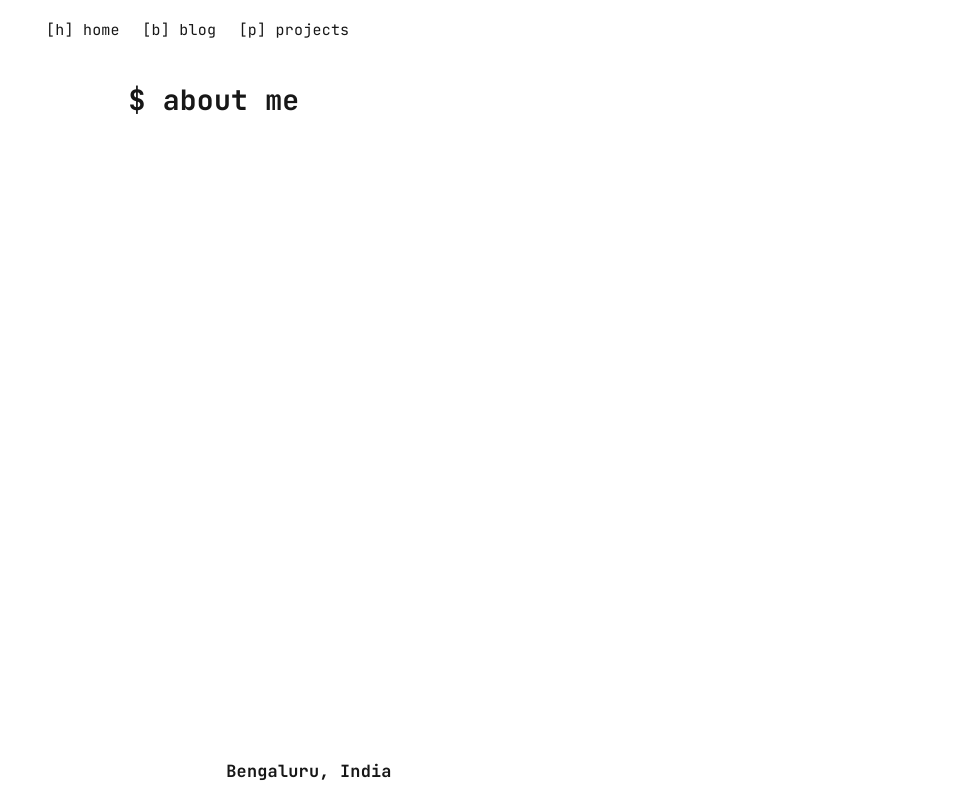
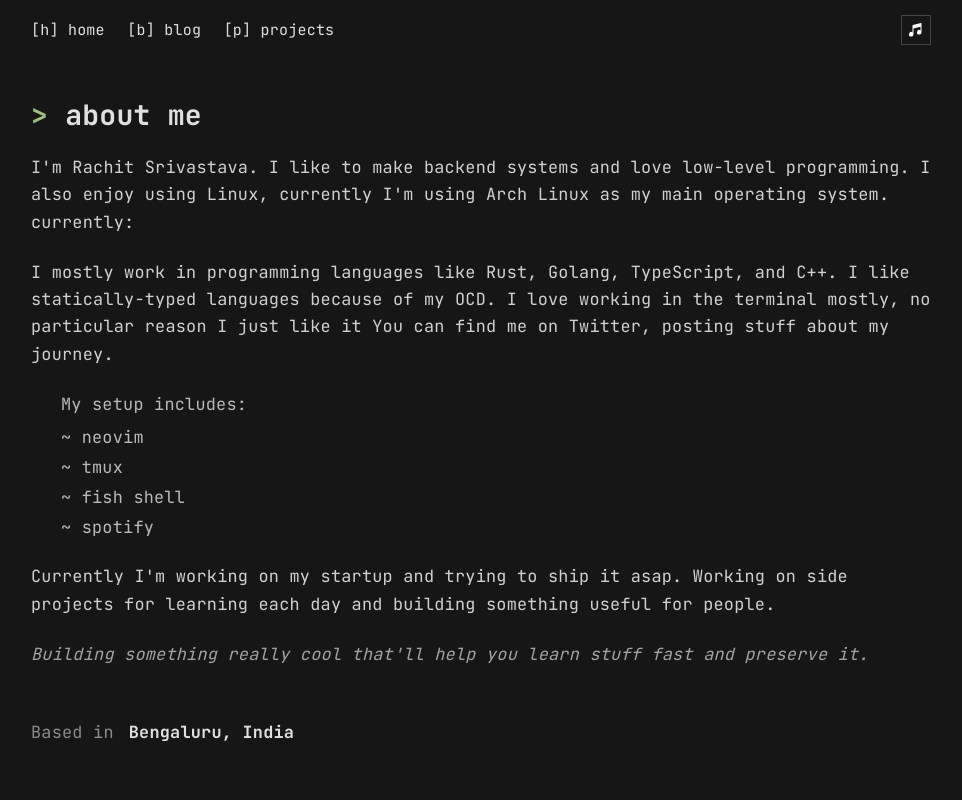
Before and after one commit to Ethics03/rachitt.dev, a Next.js app: page /about in a window 1280 px wide. Shown: the whole page, without its empty margins (159-1121 px from the left). Built offline with nearby package versions, Linux system fonts and the light colour scheme.

Commit message:
refactor: removed some animations and content change

```diff
--- a/src/app/about/page.tsx
+++ b/src/app/about/page.tsx
@@ -1,29 +1,17 @@
-"use client";
-import { motion } from "framer-motion";
-import ScrambleText from "../components/ScrambleText";
-
 export default function About() {
   return (
-  <div className="h-full flex items-start md:items-center md:justify-center pt-6 pl-4 w-full">
-      <div className="flex flex-col gap-6 w-full max-w-md md:max-w-3xl">
-        <motion.h1
-          className="text-3xl font-bold"
-          initial={{ opacity: 0, x: -20 }}
-          animate={{ opacity: 1, x: 0 }}
-        >
-          <ScrambleText text="$ about me" />
-        </motion.h1>
+    <div className="flex items-center pt-10">
+      <div className="flex flex-col gap-6 w-full">
+        <h1 className="text-3xl font-bold">
+          <span className="text-accent">&gt;</span> about me
+        </h1>
 
-        <motion.div
-          initial={{ opacity: 0 }}
-          animate={{ opacity: 1 }}
-          transition={{ delay: 0.3 }}
-          className="text-lg text-white/80 leading-relaxed space-y-6"
-        >
+        <div className="text-lg text-white/80 leading-relaxed space-y-6">
           <p>
             I'm Rachit Srivastava. I like to make backend systems and love
             low-level programming. I also enjoy using Linux, currently I'm using
             Arch Linux as my main operating system.
+            currently:
           </p>
 
           <p>
@@ -54,17 +42,12 @@ export default function About() {
             Building something really cool that'll help you learn stuff fast and
             preserve it.
           </p>
-        </motion.div>
+        </div>
 
-        <motion.div
-          initial={{ opacity: 0, y: 20 }}
-          animate={{ opacity: 1, y: 0 }}
-          transition={{ delay: 0.6 }}
-          className="mt-8 flex gap-4 text-lg"
-        >
+        <div className="mt-8 flex gap-4 text-lg">
           <span className="text-white/50">Based in</span>
           <span className="font-bold">Bengaluru, India </span>
-        </motion.div>
+        </div>
       </div>
     </div>
   );
--- a/src/app/components/Header.tsx
+++ b/src/app/components/Header.tsx
@@ -12,10 +12,7 @@ export default function Header() {
         <Link href="/blog" className="hover:text-accent transition-colors">
           [b] blog
         </Link>
-        <Link
-          href="/projects"
-          className="hover:text-accent transition-colors"
-        >
+        <Link href="/projects" className="hover:text-accent transition-colors">
           [p] projects
         </Link>
       </div>
--- a/src/app/components/blogSection.tsx
+++ b/src/app/components/blogSection.tsx
@@ -1,4 +1,5 @@
 import Link from "next/link";
+import { ArrowRight } from "lucide-react";
 import getPostMetaData from "./getPostMetadata";
 
 const posts = getPostMetaData()
@@ -8,7 +9,7 @@ const posts = getPostMetaData()
 export default function BlogSection() {
   return (
     <div className="mb-12">
-      <h2 className="font-bold mb-6 text-3xl">$ blog</h2>
+      <h2 className="font-bold mb-6 text-3xl"><span className="text-accent">&gt;</span> blog</h2>
       <div className="space-y-6 mb-4">
         {posts.map((post) => (
           <Link key={post.slug} href={`/blog/${post.slug}`}>
@@ -32,8 +33,9 @@ export default function BlogSection() {
         ))}
       </div>
       <Link href="/blog">
-        <div className="text-base text-accent hover:translate-x-1 transition-all cursor-pointer">
-          view all posts →
+        <div className="flex items-center gap-2 text-base text-accent hover:translate-x-1 transition-all cursor-pointer">
+          view all posts
+          <ArrowRight className="w-4 h-4" />
         </div>
       </Link>
     </div>
--- a/src/app/components/heroSection.tsx
+++ b/src/app/components/heroSection.tsx
@@ -1,13 +1,12 @@
 "use client";
 import { motion } from "framer-motion";
-import ScrambleText from "./ScrambleText";
 import { MapPinIcon } from "@phosphor-icons/react";
 
 export default function HeroSection() {
   return (
     <>
       <h1 className="text-5xl md:text-4xl font-bold mb-6">
-        <ScrambleText text="$ rachit's blog" />
+        <span className="text-accent">&gt;</span> rachit's blog
       </h1>
       <div className="flex flex-col gap-2 text-gray-400 mb-2">
         <div className="flex items-center gap-2">
@@ -15,12 +14,25 @@ export default function HeroSection() {
           bengaluru, india
         </div>
       </div>
-      <p className=" text-white/90 leading-relaxed mb-12">
+      <p className=" text-white/90 leading-relaxed mb-8">
         a developer who loves to build stuff and solve problems on the way. i
         enjoy building scalable backend systems, cli tools, apps, low-level
         programming, and diving into system architecture and computer science.
         when i'm not coding, i'm usually listening to music or shuffling cards.
+        <br />
+        <b><span className="text-accent">currently:</span> working around concurrency, system architecture and distributed systems mostly in
+          <span className="text-accent"> go</span></b>
       </p>
+
+      <div className="mb-12 flex items-center gap-3 text-sm">
+        <span className="text-white/50">tip:</span>
+        <div className="flex items-center gap-2 px-3 py-1.5 border border-accent/30 bg-accent/5 rounded">
+          <kbd className="font-mono text-accent font-semibold">ctrl</kbd>
+          <span className="text-white/40">+</span>
+          <kbd className="font-mono text-accent font-semibold">k</kbd>
+          <span className="text-white/60 ml-2">for command palette</span>
+        </div>
+      </div>
     </>
   );
 }
--- a/src/app/components/workSection.tsx
+++ b/src/app/components/workSection.tsx
@@ -6,11 +6,11 @@ import { work } from "../lib/work";
 export default function WorkSection() {
   return (
     <div className="mb-12">
-      <h2 className="font-bold mb-6 text-3xl">$ work</h2>
+      <h2 className="font-bold mb-6 text-3xl"><span className="text-accent">&gt;</span> work</h2>
       <div className="space-y-6">
         {work.map((item) => (
           <Link key={item.company} href={item.href}>
-            <motion.div whileHover={{ x: 4 }} className="cursor-pointer group">
+            <div className="cursor-pointer group">
               <h3 className="text-lg font-semibold text-white group-hover:text-accent transition-colors mb-1">
                 {item.company}
               </h3>
@@ -18,7 +18,7 @@ export default function WorkSection() {
               <p className=" text-white/90 leading-relaxed mb-7">
                 {item.description}
               </p>
-            </motion.div>
+            </div>
           </Link>
         ))}
       </div>
--- a/src/app/globals.css
+++ b/src/app/globals.css
@@ -1,23 +1,42 @@
 @import "tailwindcss";
+@import "tw-animate-css";
 
 :root {
-    --background: #ffffff;
-    --foreground: #171717;
+    --background: #161616;
+    --foreground: #e0e0e0;
 }
 
 @theme inline {
     --color-background: var(--background);
     --color-foreground: var(--foreground);
-    --color-accent: #9FBF7F;
+    --color-accent: #9fbf7f;
     --font-family-sans: var(--font-jetbrains-mono);
     --font-family-mono: var(--font-jetbrains-mono);
-}
 
-@media (prefers-color-scheme: dark) {
-    :root {
-    --background: #161616;
-    --foreground: #e0e0e0;
-    }
+    /* shadcn Command palette colors - mapped to Everforest dark theme */
+    --color-primary: #9fbf7f;
+    --color-primary-foreground: #161616;
+    --color-muted: #2a2a2a;
+    --color-muted-foreground: #a0a0a0;
+    --color-border: rgba(255, 255, 255, 0.1);
+    --color-input: rgba(255, 255, 255, 0.1);
+    --color-ring: #9fbf7f;
+    --color-card: #1e1e1e;
+    --color-card-foreground: #e0e0e0;
+    --color-popover: #1e1e1e;
+    --color-popover-foreground: #e0e0e0;
+    --color-secondary: #2a2a2a;
+    --color-secondary-foreground: #e0e0e0;
+    --color-accent-foreground: #161616;
+    --color-destructive: #e67e80;
+
+    --radius-sm: calc(0.5rem - 4px);
+    --radius-md: calc(0.5rem - 2px);
+    --radius-lg: 0.5rem;
+    --radius-xl: calc(0.5rem + 4px);
+    --radius-2xl: calc(0.5rem + 8px);
+    --radius-3xl: calc(0.5rem + 12px);
+    --radius-4xl: calc(0.5rem + 16px);
 }
 
 * {
@@ -31,7 +50,6 @@ body {
     line-height: 1.6;
 }
 
-
 html {
     font-size: 13.5px;
     letter-spacing: 0.015em;
@@ -43,7 +61,6 @@ html {
         letter-spacing: 0.015em;
     }
 }
-
 
 @media (max-width: 768px) {
     h1 {
@@ -58,7 +75,8 @@ html {
         font-size: 1.25rem !important;
     }
 
-    p, div {
+    p,
+    div {
         font-size: 0.875rem;
     }
 }
--- a/src/app/layout.tsx
+++ b/src/app/layout.tsx
@@ -1,7 +1,10 @@
 import type { Metadata } from "next";
-import { Geist, Geist_Mono, JetBrains_Mono } from "next/font/google";
+import { Geist, JetBrains_Mono } from "next/font/google";
 import "./globals.css";
 import Header from "./components/Header";
+import { CommandPalette } from "@/components/CommandPalette";
+import getPostMetadata from "./components/getPostMetadata";
+import { projects } from "./lib/projects";
 
 const geistSans = Geist({
   variable: "--font-geist-sans",
@@ -28,12 +31,15 @@ export default function RootLayout({
 }: Readonly<{
   children: React.ReactNode;
 }>) {
+  const posts = getPostMetadata();
+
   return (
     <html lang="en" className="overflow-x-hidden">
       <body
         className={`${geistSans.variable} ${jetBrainsMono.variable} min-h-screen flex flex-col antialiased`}
       >
-        <div className="w-full max-w-5xl mx-auto px-12">
+        <CommandPalette posts={posts} projects={projects} />
+        <div className="w-full max-w-5xl mx-auto px-8">
           <Header />
           <main className="flex-1">{children}</main>
         </div>
--- a/src/app/projects/page.tsx
+++ b/src/app/projects/page.tsx
@@ -1,6 +1,5 @@
 "use client";
 
-import ScrambleText from "../components/ScrambleText";
 import { projects } from "../lib/projects";
 import { ArrowUpRightIcon } from "@phosphor-icons/react/dist/ssr";
 
@@ -9,7 +8,7 @@ export default function Projects() {
     <div className="flex items-center pt-10 pb-12">
       <div className="w-full">
         <h1 className="text-5xl md:text-4xl font-bold mb-6">
-          <ScrambleText text="$ projects" />
+          <span className="text-accent">&gt;</span> projects
         </h1>
 
         <div className="flex flex-col gap-6">
```
Also changed, not shown: package.json (+8 -1 lines), src/app/blog/page.tsx (+8 -7 lines), src/app/components/projectSection.tsx (+7 -5 lines), components.json (added), 1 other file (tests, documents, lock files or other folders).
